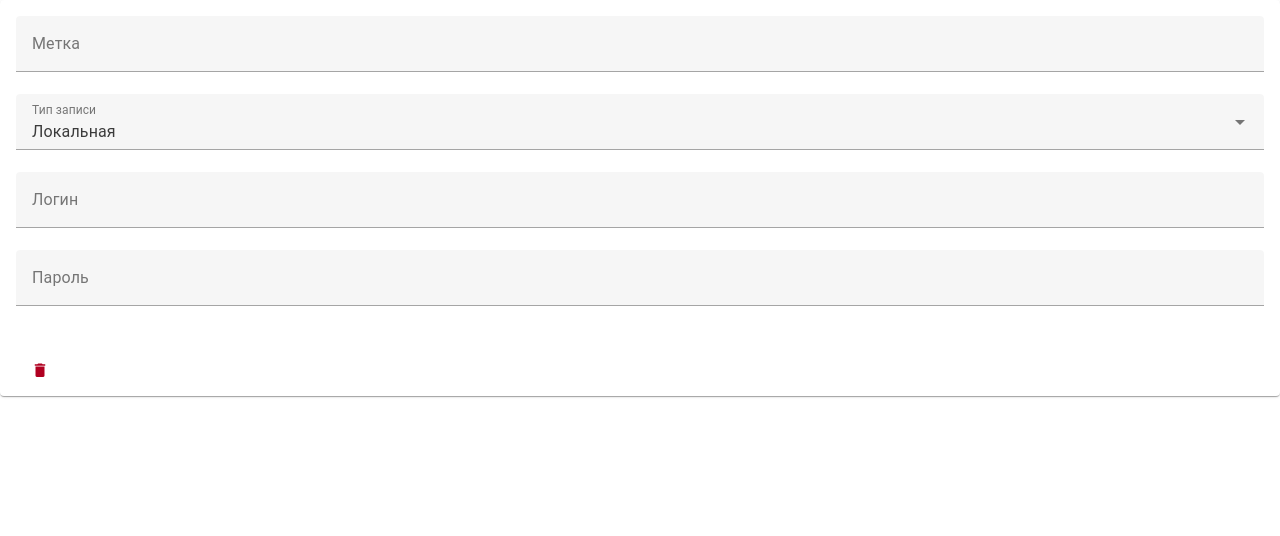
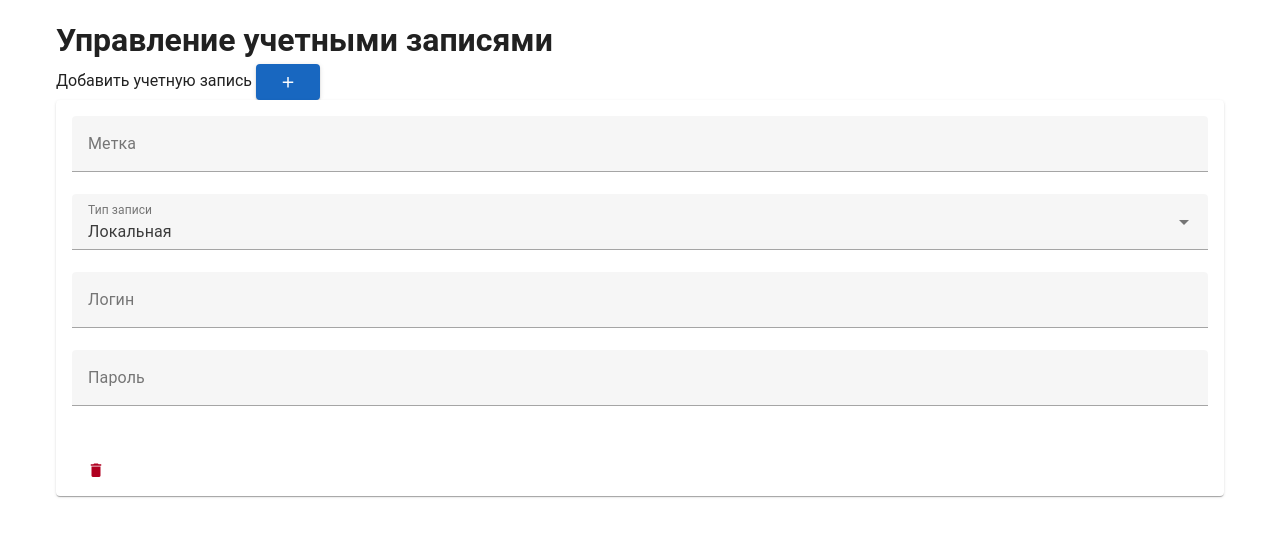
Before and after one commit to 7Hunter7/Accounts-management, a Vue app: page / in a window 1280 px wide. Shown: the top 536 px of the page. Built offline with nearby package versions, Linux system fonts and the light colour scheme.

Commit message:
Added new component 'AccountForm', added to 'App'

```diff
--- a/src/App.vue
+++ b/src/App.vue
@@ -1,9 +1,11 @@
 <template>
   <v-app>
-    <AccountItem />
+    <v-main>
+      <AccountForm />
+    </v-main>
   </v-app>
 </template>
 
-<script lang="ts" setup>
-import AccountItem from "./components/AccountItem.vue";
+<script setup lang="ts">
+import AccountForm from "./components/AccountForm.vue";
 </script>
--- a/src/components.d.ts
+++ b/src/components.d.ts
@@ -7,9 +7,8 @@ export {}
 /* prettier-ignore */
 declare module 'vue' {
   export interface GlobalComponents {
+    AccountForm: typeof import('./components/AccountForm.vue')['default']
     AccountItem: typeof import('./components/AccountItem.vue')['default']
-    AppFooter: typeof import('./components/AppFooter.vue')['default']
-    HelloWorld: typeof import('./components/HelloWorld.vue')['default']
     RouterLink: typeof import('vue-router')['RouterLink']
     RouterView: typeof import('vue-router')['RouterView']
   }
--- /dev/null
+++ b/src/components/AccountForm.vue
@@ -0,0 +1,14 @@
+<template>
+  <v-container>
+    <h1>Управление учетными записями</h1>
+    <span>Добавить учетную запись </span>
+    <v-btn color="primary" @click="addAccount">
+      <v-icon icon="mdi-plus"></v-icon>
+    </v-btn>
+    <AccountItem />
+  </v-container>
+</template>
+
+<script setup lang="ts">
+import AccountItem from "./AccountItem.vue";
+</script>
```
